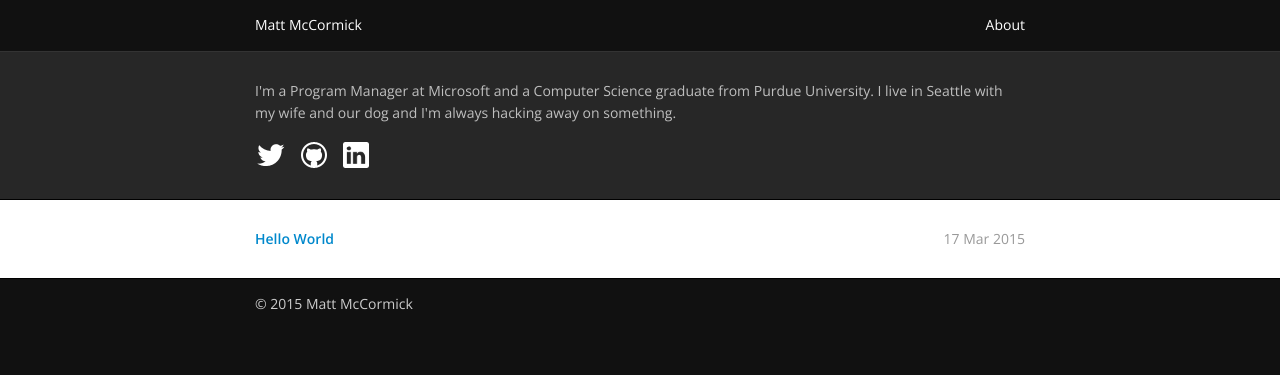
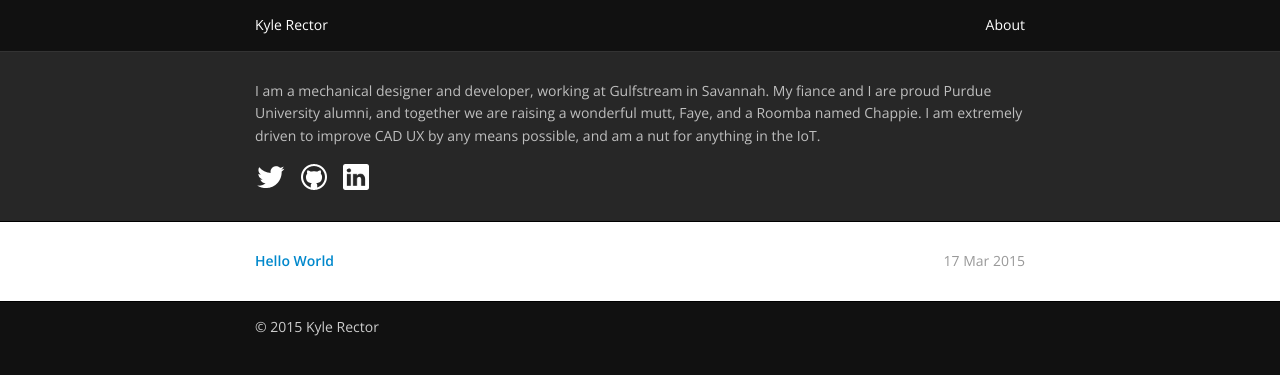
Before and after one commit to KyleARector/KyleARector.github.io, a Jekyll site: the page built from index.md, in a window 1280 px wide. Shown: the top 375 px of the page. Built offline with Jekyll 4.4.1, drawn with Linux system fonts in a browser that asks for light colours.

Commit message:
Updating Configuration

```diff
--- a/_config.yml
+++ b/_config.yml
@@ -1,10 +1,10 @@
-url: "http://mbmccormick.com"
-title: Matt McCormick
-description: "I'm a Program Manager at Microsoft and a Computer Science graduate from Purdue University. I live in Seattle with my wife and our dog and I'm always hacking away on something."
+url: "http://kylearector.com"
+title: Kyle Rector
+description: "I am a mechanical designer and developer, working at Gulfstream in Savannah. My fiance and I are proud Purdue University alumni, and together we are raising a wonderful mutt, Faye, and a Roomba named Chappie. I am extremely driven to improve CAD UX by any means possible, and am a nut for anything in the IoT."
 language: en-us
 
-author: Matt McCormick
-email: matt@mbmccormick.com
+author: Kyle Rector
+email: kylearector@outlook.com
 
 permalink: /:year/:month/:title
 
@@ -19,13 +19,13 @@ exclude:
 
 google:
   analytics:
-    profile: 'UA-6872595-6'
+    profile: 'UA-59815038-1'
 
 disqus:
-  shortname: mbmccormick
+  shortname: kylearector
 
 twitter:
-  username: mbmccormick
+  username: kylearector
 
 linkedin:
-  username: mbmccorm
+  username: kylearector
```
